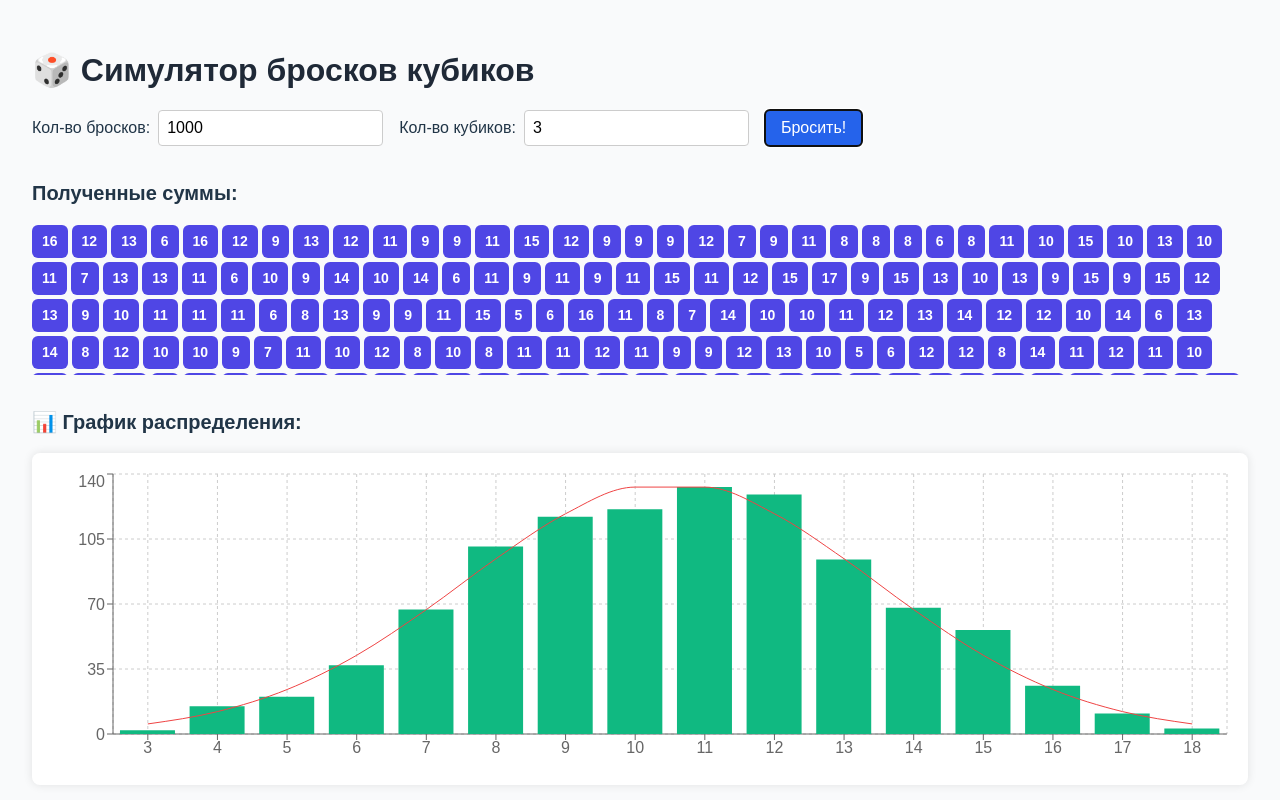
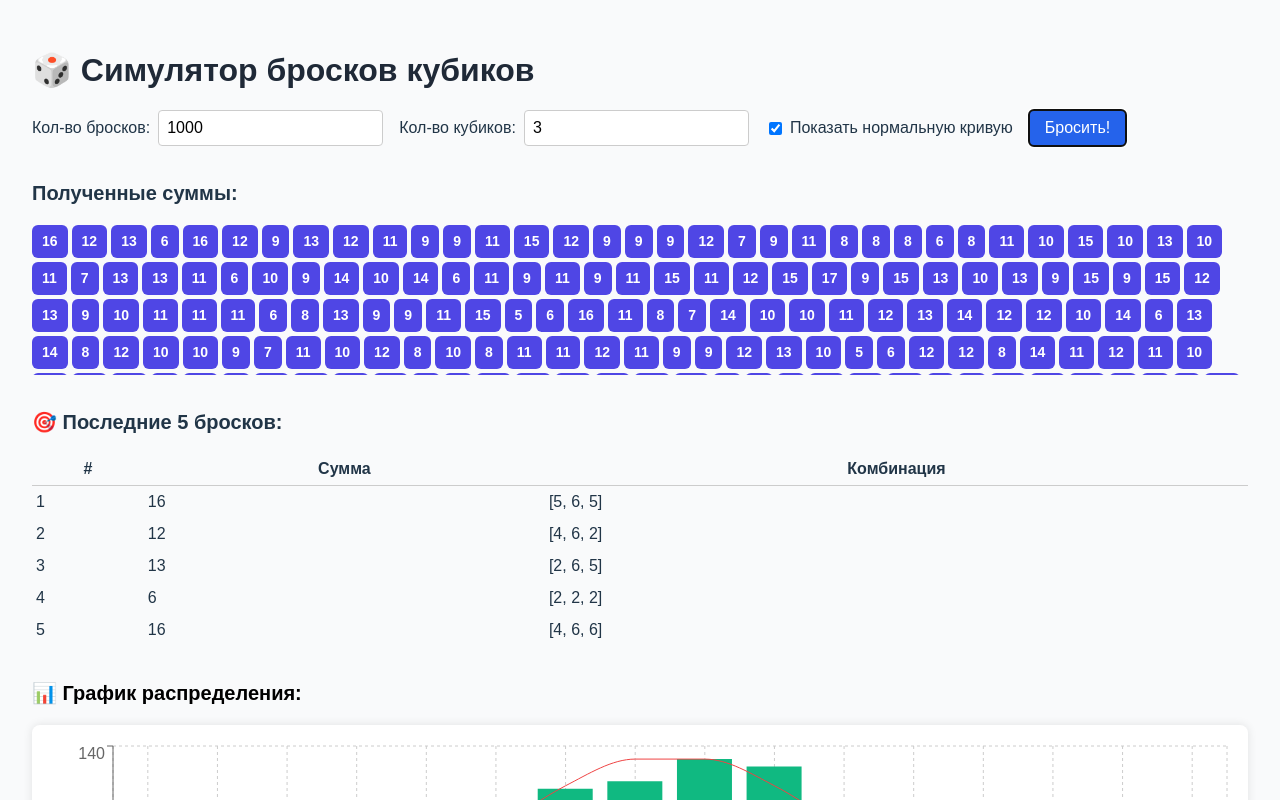
Before and after one commit to glavys/dice-distribution, a React (Vite) app: page / in a window 1280 px wide. Both pictures are taken after a click on the button "Бросить!". Shown: the top 800 px of the page. Built offline with nearby package versions, Linux system fonts and the light colour scheme.

Commit message:
Обновление сайта: добавлены таблицы, переключатели и улучшения

```diff
--- a/src/App.tsx
+++ b/src/App.tsx
@@ -17,17 +17,24 @@ export default function App() {
   const [diceCount, setDiceCount] = useState(3);
   const [results, setResults] = useState<number[]>([]);
   const [frequency, setFrequency] = useState<{ sum: number; count: number; value?: number }[]>([]);
+  const [lastRolls, setLastRolls] = useState<number[][]>([]);
+  const [showNormal, setShowNormal] = useState(true);
   const chartRef = useRef(null);
 
   const rollDice = () => {
     const sums: number[] = [];
     const freqMap: Record<number, number> = {};
+    const recent: number[][] = [];
 
     for (let i = 0; i < rolls; i++) {
+      const rollCombo: number[] = [];
       let rollSum = 0;
       for (let j = 0; j < diceCount; j++) {
-        rollSum += Math.floor(Math.random() * 6 + 1);
+        const r = Math.floor(Math.random() * 6 + 1);
+        rollSum += r;
+        rollCombo.push(r);
       }
+      if (i < 5) recent.push(rollCombo);
       sums.push(rollSum);
       freqMap[rollSum] = (freqMap[rollSum] || 0) + 1;
     }
@@ -48,6 +55,7 @@ export default function App() {
     });
 
     setResults(sums);
+    setLastRolls(recent);
     setFrequency(freqWithNormal);
   };
 
@@ -84,6 +92,10 @@ export default function App() {
             onChange={(e) => setDiceCount(Number(e.target.value))}
             style={{ padding: "0.5rem", marginLeft: "0.5rem", fontSize: "16px", borderRadius: "4px", border: "1px solid #ccc" }}
           />
+        </label>
+        <label style={{ display: "flex", alignItems: "center" }}>
+          <input type="checkbox" checked={showNormal} onChange={() => setShowNormal(!showNormal)} style={{ marginRight: "0.5rem" }} />
+          Показать нормальную кривую
         </label>
         <button
           onClick={rollDice}
@@ -125,9 +137,33 @@ export default function App() {
         </div>
       )}
 
+      {lastRolls.length > 0 && (
+        <div style={{ marginTop: "2rem" }}>
+          <h2 style={{ fontSize: "20px", fontWeight: "bold" }}>🎯 Последние 5 бросков:</h2>
+          <table style={{ width: "100%", borderCollapse: "collapse", marginTop: "0.5rem" }}>
+            <thead>
+              <tr>
+                <th style={{ borderBottom: "1px solid #ccc", padding: "4px" }}>#</th>
+                <th style={{ borderBottom: "1px solid #ccc", padding: "4px" }}>Сумма</th>
+                <th style={{ borderBottom: "1px solid #ccc", padding: "4px" }}>Комбинация</th>
+              </tr>
+            </thead>
+            <tbody>
+              {lastRolls.map((combo, idx) => (
+                <tr key={idx}>
+                  <td style={{ padding: "4px" }}>{idx + 1}</td>
+                  <td style={{ padding: "4px" }}>{combo.reduce((a, b) => a + b, 0)}</td>
+                  <td style={{ padding: "4px" }}>[{combo.join(", ")}]</td>
+                </tr>
+              ))}
+            </tbody>
+          </table>
+        </div>
+      )}
+
       {frequency.length > 0 && (
         <div style={{ marginTop: "2rem" }}>
-          <h2 style={{ fontSize: "20px", fontWeight: "bold" }}>📊 График распределения:</h2>
+          <h2 style={{ fontSize: "20px", fontWeight: "bold", color: "black" }}>📊 График распределения:</h2>
           <div ref={chartRef} style={{ marginTop: "1rem", background: "white", padding: "1rem", borderRadius: "8px", boxShadow: "0 0 10px rgba(0,0,0,0.1)" }}>
             <ResponsiveContainer width="100%" height={300}>
               <ComposedChart data={frequency}>
@@ -136,7 +172,7 @@ export default function App() {
                 <YAxis />
                 <Tooltip />
                 <Bar dataKey="count" fill="#10b981" />
-                <Line type="monotone" dataKey="value" stroke="#ef4444" dot={false} />
+                {showNormal && <Line type="monotone" dataKey="value" stroke="#ef4444" dot={false} />}
               </ComposedChart>
             </ResponsiveContainer>
           </div>
```
